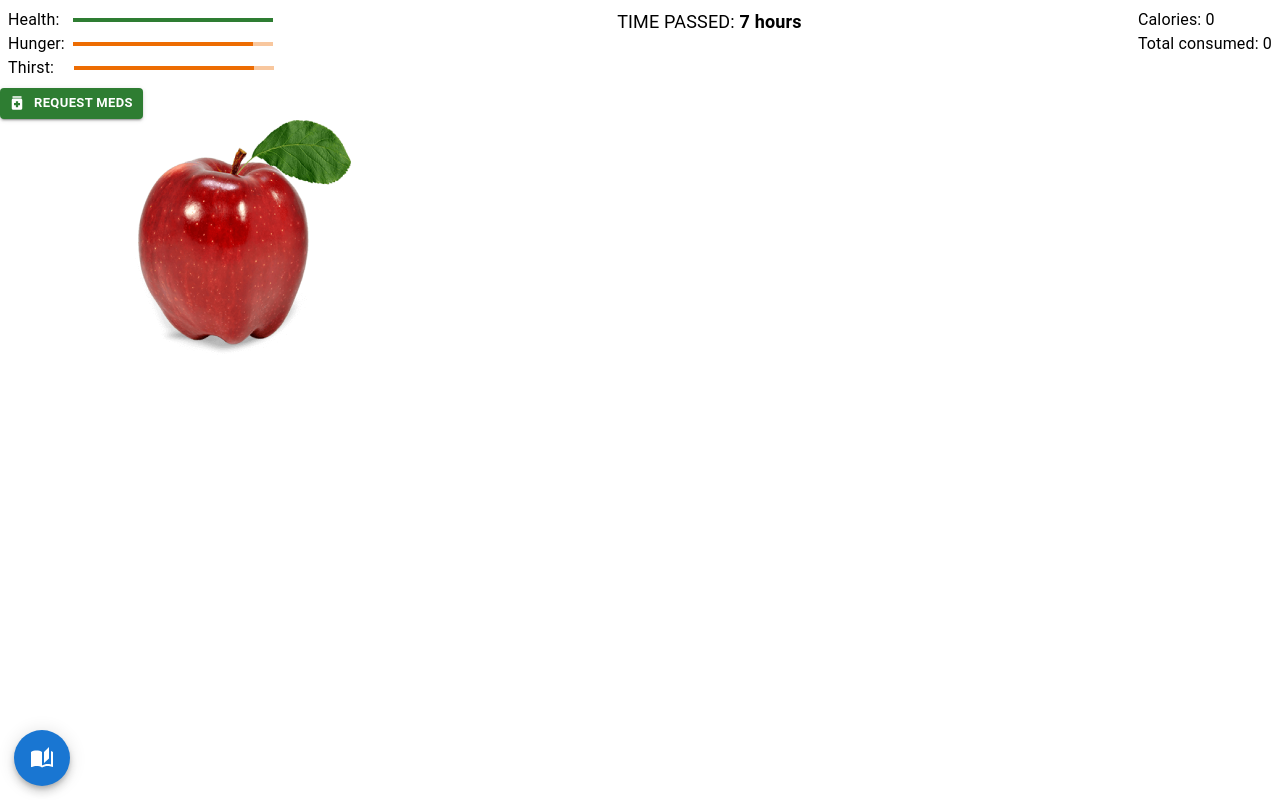
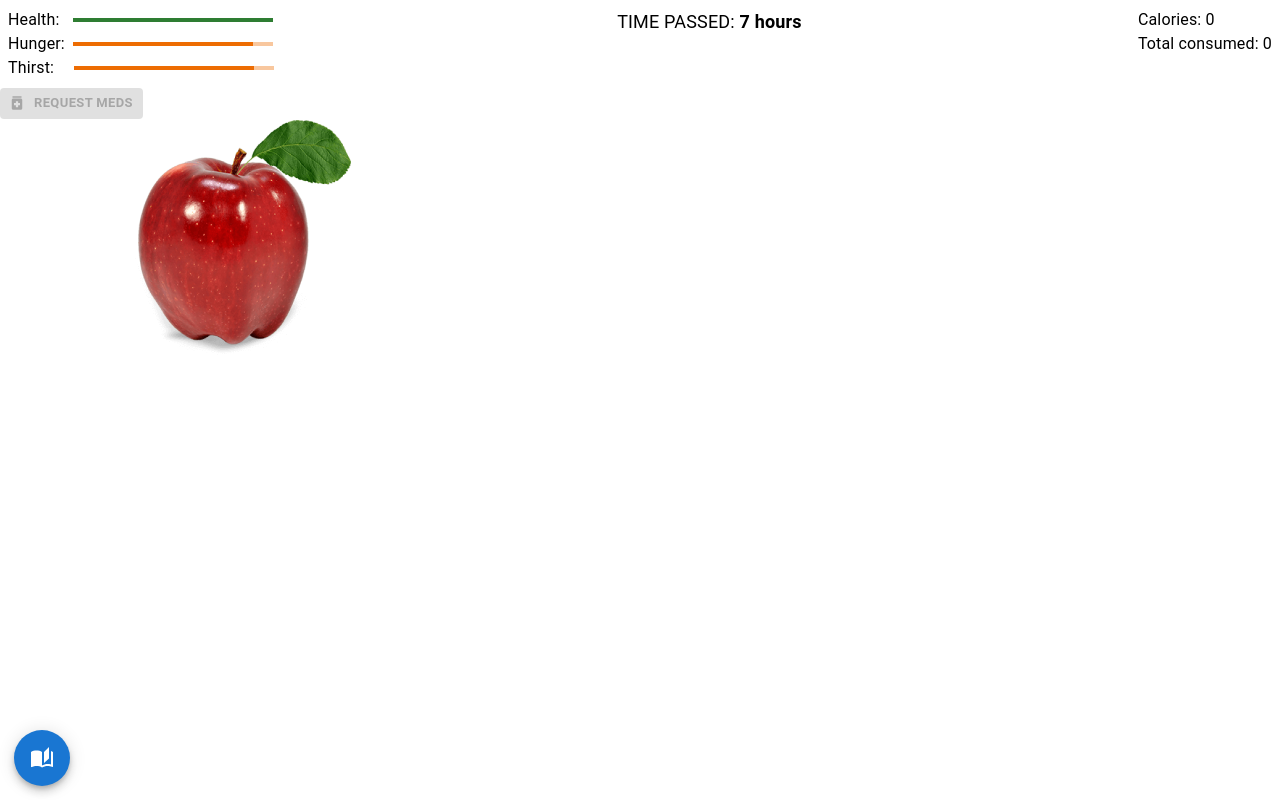
Before and after one commit to dazzasong/eatingminigame, a React (Create React App) app: page / in a window 1280 px wide. Built offline with nearby package versions, Linux system fonts and the light colour scheme.

Commit message:
You can request meds for 10 secs under 25 health

```diff
--- a/src/App.js
+++ b/src/App.js
@@ -3,7 +3,8 @@ import Food from "./Food";
 import Encyclopedia from "./Encyclopedia";
 import { useEffect, useRef, useState } from "react";
 import { Box, Button, Fab, Stack, Typography } from "@mui/material";
-import { ArrowBack, AutoStories, Medication } from "@mui/icons-material";
+import { ArrowBack, AutoStories } from "@mui/icons-material";
+import RequestMeds from "./RequestMeds";
 
 function App() {
   const eat1 = useRef(new Audio("sfx/eat/eat1.mp3"));
@@ -83,8 +84,8 @@ function App() {
     const interval = setInterval(() => setHours((prevTimer) => prevTimer + 1), 750);
 
     if (isDead) clearInterval(interval);
+
     return () => clearInterval(interval);
-  // eslint-disable-next-line
   }, [isDead]);
 
   // Updates health to increment if nourished or decrement if malnourished
@@ -94,9 +95,9 @@ function App() {
     if (health > 100) setHealth(100);
 
     if (isDead) clearInterval(interval);
+
     return () => clearInterval(interval);
-  // eslint-disable-next-line
-  }, [hunger > 0 && thirst > 0, health > 100, isDead ]);
+  }, [health, hunger, thirst, isDead ]);
 
   // Decrements hunger by 2 every second
   useEffect(() => {
@@ -109,9 +110,9 @@ function App() {
     }
 
     if (hunger < 1 || isDead) clearInterval(interval);
+
     return () => clearInterval(interval);
-  // eslint-disable-next-line
-  }, [hunger > 100, hunger < 1, isDead]);
+  }, [hunger, isDead]);
 
   // Decrements thirst by 2 every second
   useEffect(() => {
@@ -124,15 +125,16 @@ function App() {
     }
 
     if (thirst < 1 || isDead) clearInterval(interval);
+
     return () => clearInterval(interval);
-  // eslint-disable-next-line
-  }, [thirst < 1 || isDead, thirst > 100]);
+  }, [thirst, isDead]);
 
   // Adds food every 2 seconds
   useEffect(() => {
     const interval = setInterval(() => addRandomFood(), 2000);
 
     if (isDead) clearInterval(interval);
+
     return () => clearInterval(interval);
   // eslint-disable-next-line
   }, [isDead, requestedMeds]);
@@ -362,7 +364,7 @@ function App() {
   };
 
   return (
-    <Box>
+    <Box sx={{ userSelect: "none" }}>
       { !encyclopediaOpened &&
         <Box>
           <Stats
@@ -396,15 +398,7 @@ function App() {
               ))}
             </Box>
           }
-          <Button
-            onClick={() => setRequestedMeds(true)}
-            variant="contained"
-            color="success"
-            size="small"
-            startIcon={<Medication />}
-          >
-            <b>REQUEST MEDS</b>
-          </Button>
+          <RequestMeds requestedMeds={requestedMeds} setRequestedMeds={setRequestedMeds} health={health} />
           { health < 1 &&
             <Stack position="relative" alignItems="center" top={170}>
               <Typography color="error" fontSize={60} fontWeight="bold">YOU DIED!</Typography>
--- a/src/Encyclopedia.jsx
+++ b/src/Encyclopedia.jsx
@@ -4,7 +4,7 @@ import { List, ListItem, ListItemIcon, ListItemText, ListSubheader, Stack, Typog
 function Entry({ subject, src, healthy, description, stats }) {
   return (
     <Stack spacing={1} width={350}>
-      <Typography fontSize={24} sx={{ userSelect: "none" }}>{subject}</Typography>
+      <Typography fontSize={24}>{subject}</Typography>
       <img
         src={src}
         alt={subject}
@@ -13,8 +13,8 @@ function Entry({ subject, src, healthy, description, stats }) {
         style={{ userSelect: "none" }}
       />
       <Typography color={healthy ? "success" : "error"} fontWeight="bold"><u>{healthy ? "HEALTHY" : "UNHEALTHY"}</u></Typography>
-      <Typography sx={{ userSelect: "none" }}>{description}</Typography>
-      <List dense sx={{ userSelect: "none" }}>
+      <Typography>{description}</Typography>
+      <List dense>
         <ListSubheader>Stats</ListSubheader>
         <ListItem>
           <ListItemIcon><CookieOutlined /></ListItemIcon>
--- a/src/Food.jsx
+++ b/src/Food.jsx
@@ -5,7 +5,7 @@ export default function Food({ src }) {
       alt=""
       width={240}
       height={240}
-      style={{ cursor: "grab", userSelect: "none" }}
+      style={{ cursor: "grab" }}
     />
   );
 }
--- /dev/null
+++ b/src/RequestMeds.jsx
@@ -0,0 +1,39 @@
+import { useEffect, useState } from "react";
+import { Button, Stack, Typography } from "@mui/material";
+import { Medication } from "@mui/icons-material";
+
+export default function RequestMeds({ requestedMeds, setRequestedMeds, health }) {
+  const [count, setCount] = useState(10);
+
+  useEffect(() => {
+    if (requestedMeds) {
+      const interval = setInterval(() => setCount((prevCount) => prevCount - 1), 1000);
+
+      if (count < 1) {
+        clearInterval(interval);
+        setRequestedMeds(false);
+      }
+
+      return () => clearInterval(interval);
+    }
+  // eslint-disable-next-line
+  }, [requestedMeds, count])
+
+  return (
+    <Stack direction="row" alignItems="center" spacing={1}>
+      <Button
+        onClick={() => setRequestedMeds(true)}
+        variant="contained"
+        color="success"
+        size="small"
+        startIcon={<Medication />}
+        disabled={requestedMeds || count < 1 || health >= 25}
+      >
+        <b>REQUEST MEDS</b>
+      </Button>
+      { requestedMeds &&
+        <Typography fontWeight="bold">{count}</Typography>
+      }
+    </Stack>
+  );
+}
```
Also changed, not shown: 2 other files (tests, documents, lock files or other folders).
